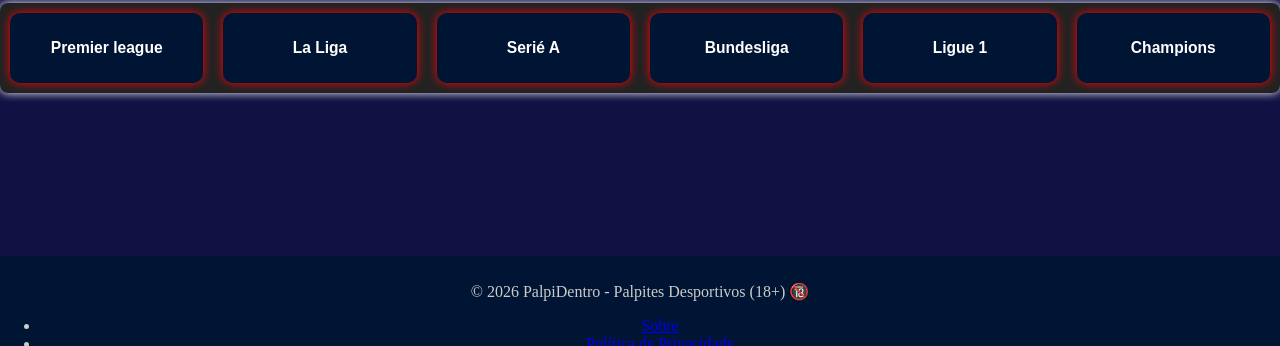
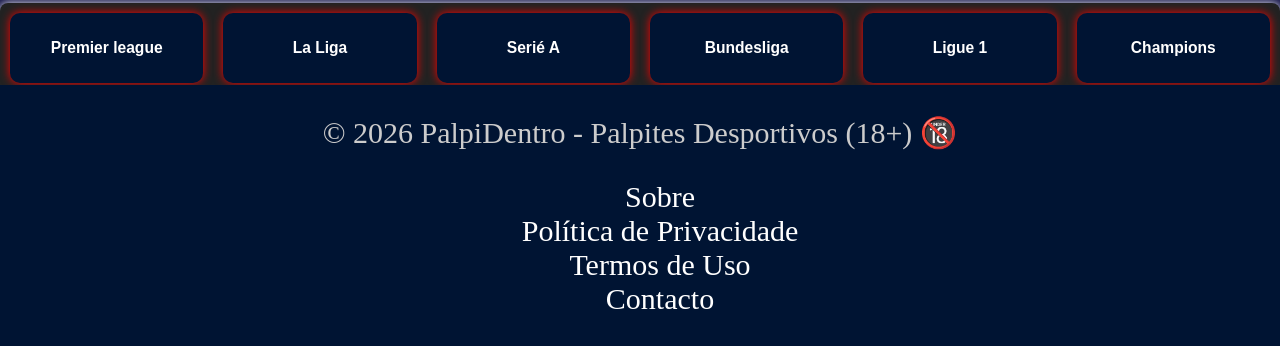
Before and after one commit to pedrotchipa433-bot/PalpiDentro, a plain HTML site: page index.html in a window 1280 px wide. Shown: the part 454-800 px from the top of the page. Drawn offline with Linux system fonts and the light colour scheme.

Commit message:
Atualizar o styles.css
Actualizando o rodapé

```diff
--- a/styles.css
+++ b/styles.css
@@ -91,21 +91,34 @@
 
       font-size: 15px;
     }
+   footer nav ul li a{
+      text-decoration: none;
+      color: white;
+
+    }
+    footer nav ul li {
+      list-style: none;
+      color: white;
+
+    }
     footer {
       background: #001433;
       text-align: center;
       color: #ccc;
-      height: 70px;
+      height: auto;
       margin: 0;
   position: fixed;
   left: 0;
+  font-size: 30px;
   bottom: 0;
   width: 100%;
-  padding: 10px 0;
-  z-index: 1000; /* Garante que fica por cima de outros elementos */
+  padding: 0;
+  z-index: 1000px; /* Garante que fica por cima de outros elementos */
 
 
     }
+
+
 
 
 
```
